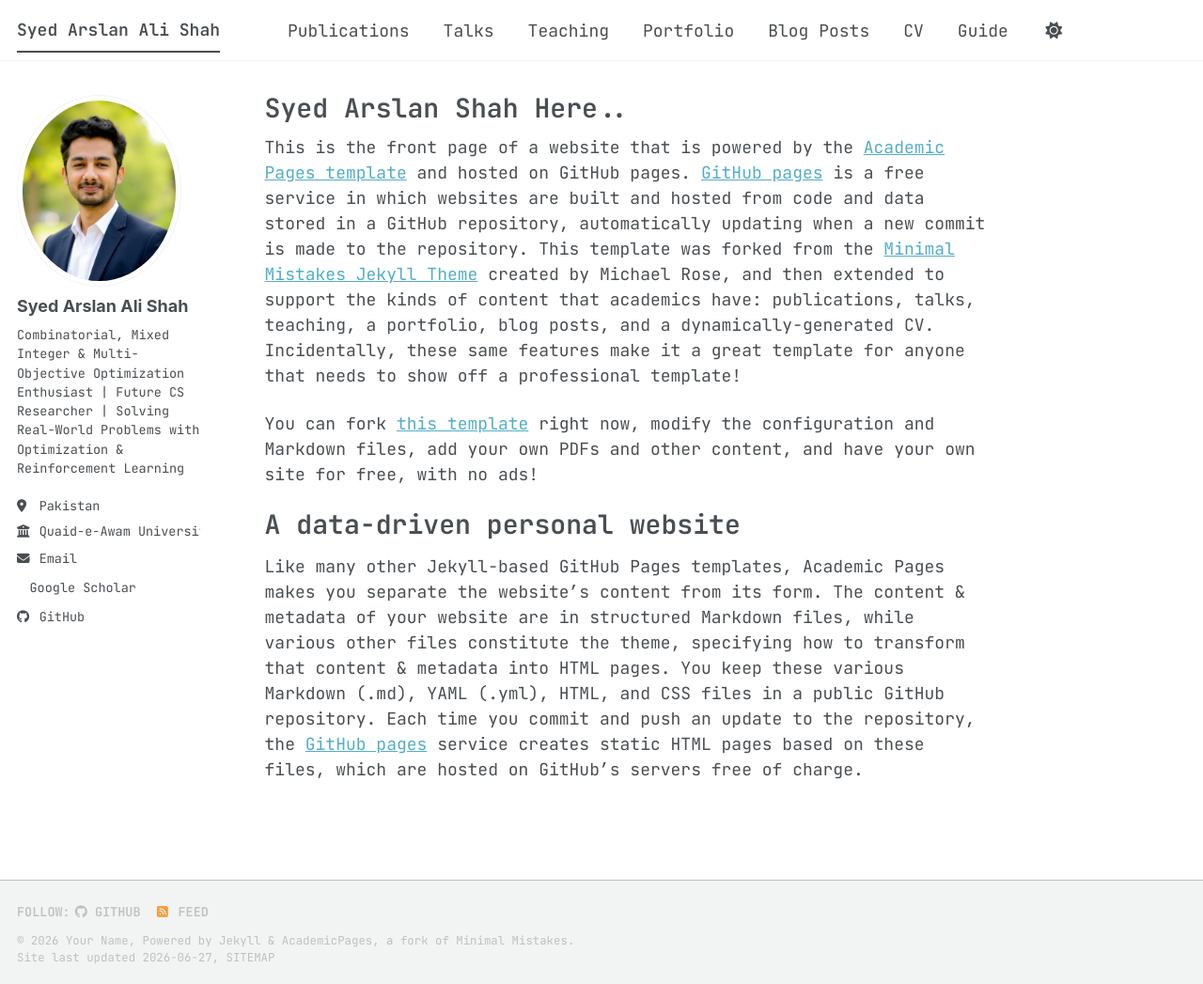
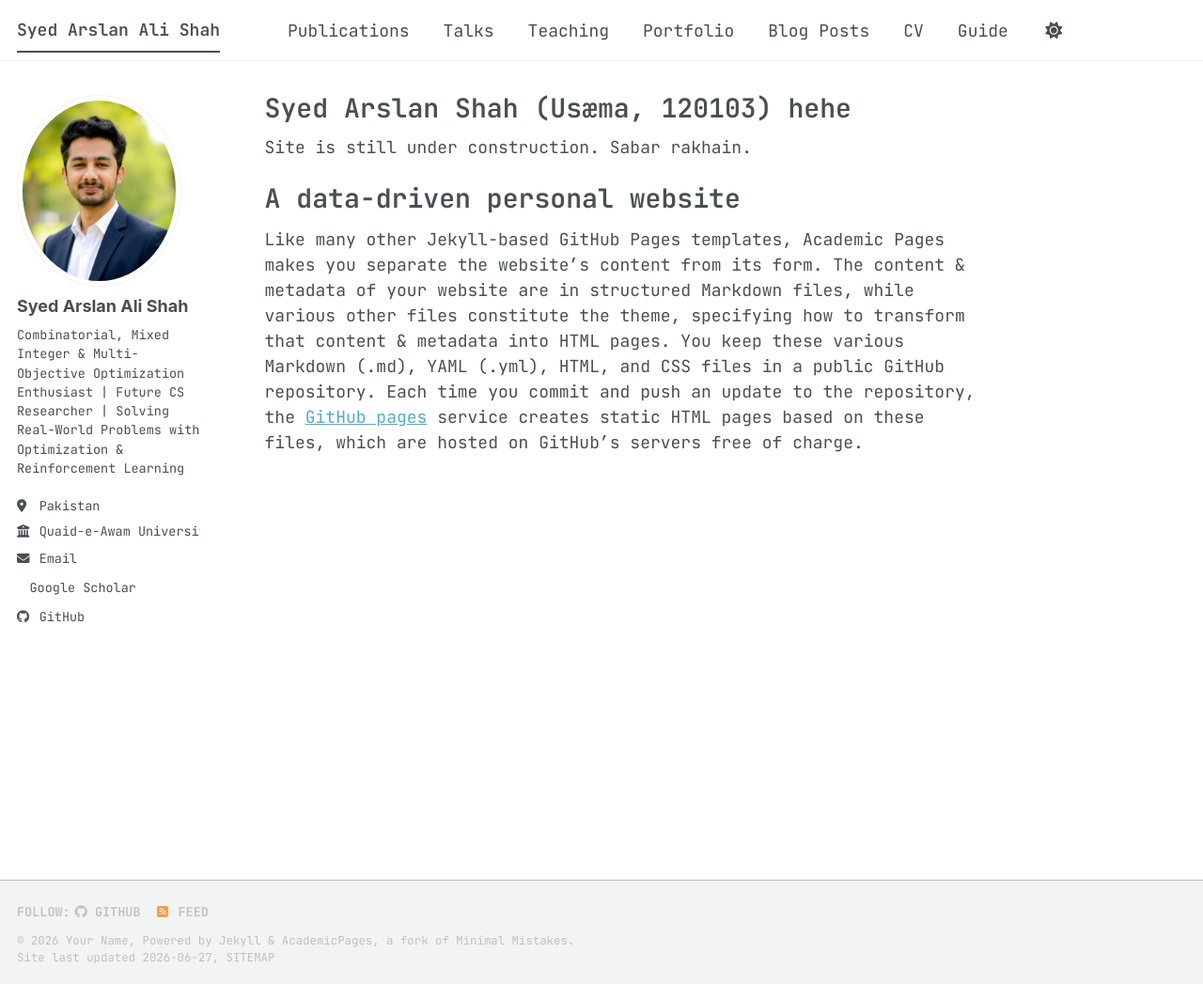
Before and after one commit to syedarslann/syedarslann.github.io, a Jekyll site: the page built from _pages/about.md, in a window 1280 px wide and 1047 px high. Shown: the whole window at 94% size. Built offline with Jekyll 4.4.1, drawn with Linux system fonts in a browser that asks for light colours; a style sheet for code colours, icons or effects is not loaded.

Commit message:
Update about.md

```diff
--- a/_pages/about.md
+++ b/_pages/about.md
@@ -1,15 +1,15 @@
 ---
 permalink: /
-title: "Syed Arslan Shah Here.."
+title: "Syed Arslan Shah (Usæma, 120103) hehe"
 author_profile: true
 redirect_from:
   - /about/
   - /about.html
 ---
 
-This is the front page of a website that is powered by the [Academic Pages template](https://github.com/academicpages/academicpages.github.io) and hosted on GitHub pages. [GitHub pages](https://pages.github.com) is a free service in which websites are built and hosted from code and data stored in a GitHub repository, automatically updating when a new commit is made to the repository. This template was forked from the [Minimal Mistakes Jekyll Theme](https://mmistakes.github.io/minimal-mistakes/) created by Michael Rose, and then extended to support the kinds of content that academics have: publications, talks, teaching, a portfolio, blog posts, and a dynamically-generated CV. Incidentally, these same features make it a great template for anyone that needs to show off a professional template!
+Site is still under construction. Sabar rakhain.
 
- You can fork [this template](https://github.com/academicpages/academicpages.github.io) right now, modify the configuration and Markdown files, add your own PDFs and other content, and have your own site for free, with no ads!
+
 
 A data-driven personal website
 ======
```
